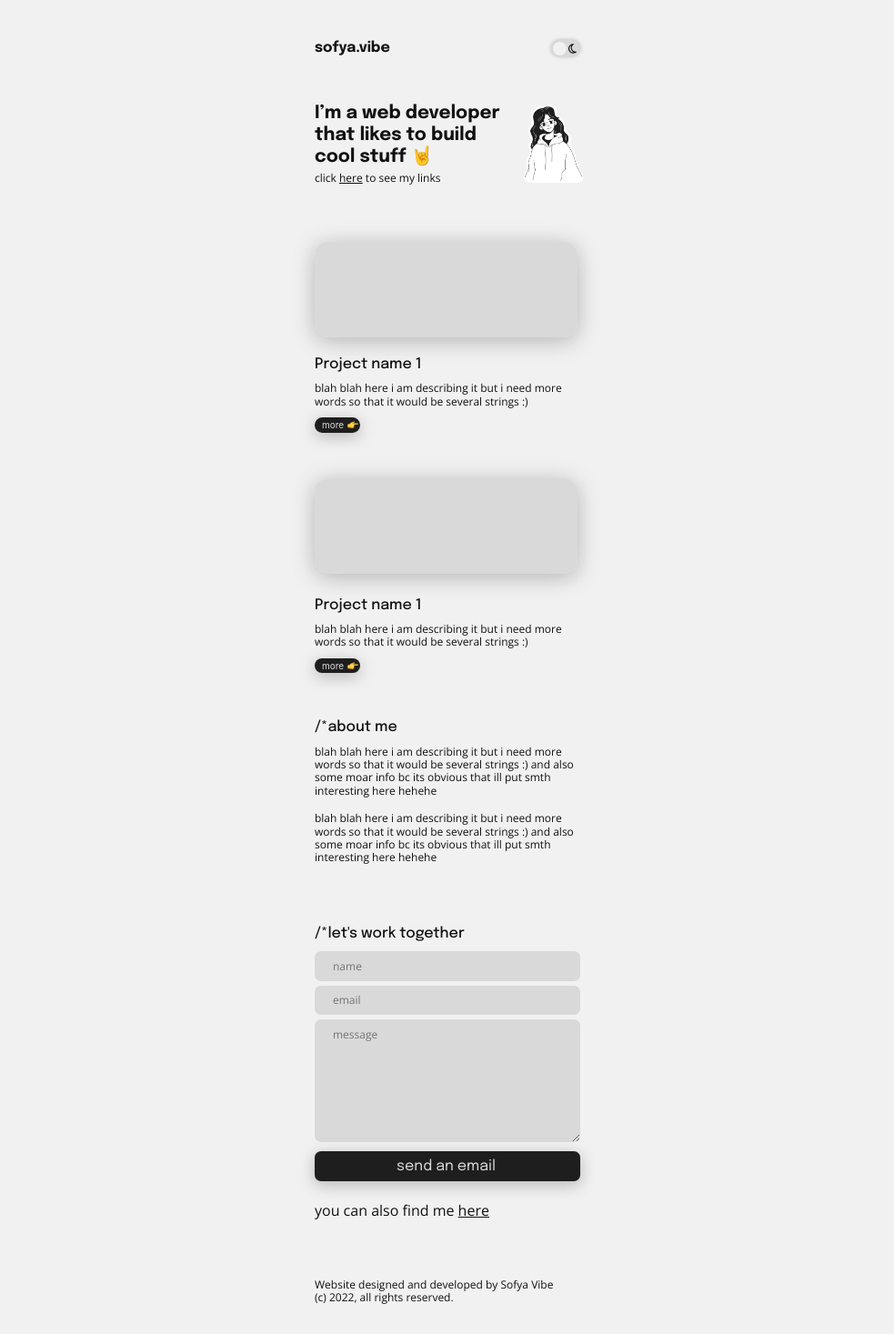
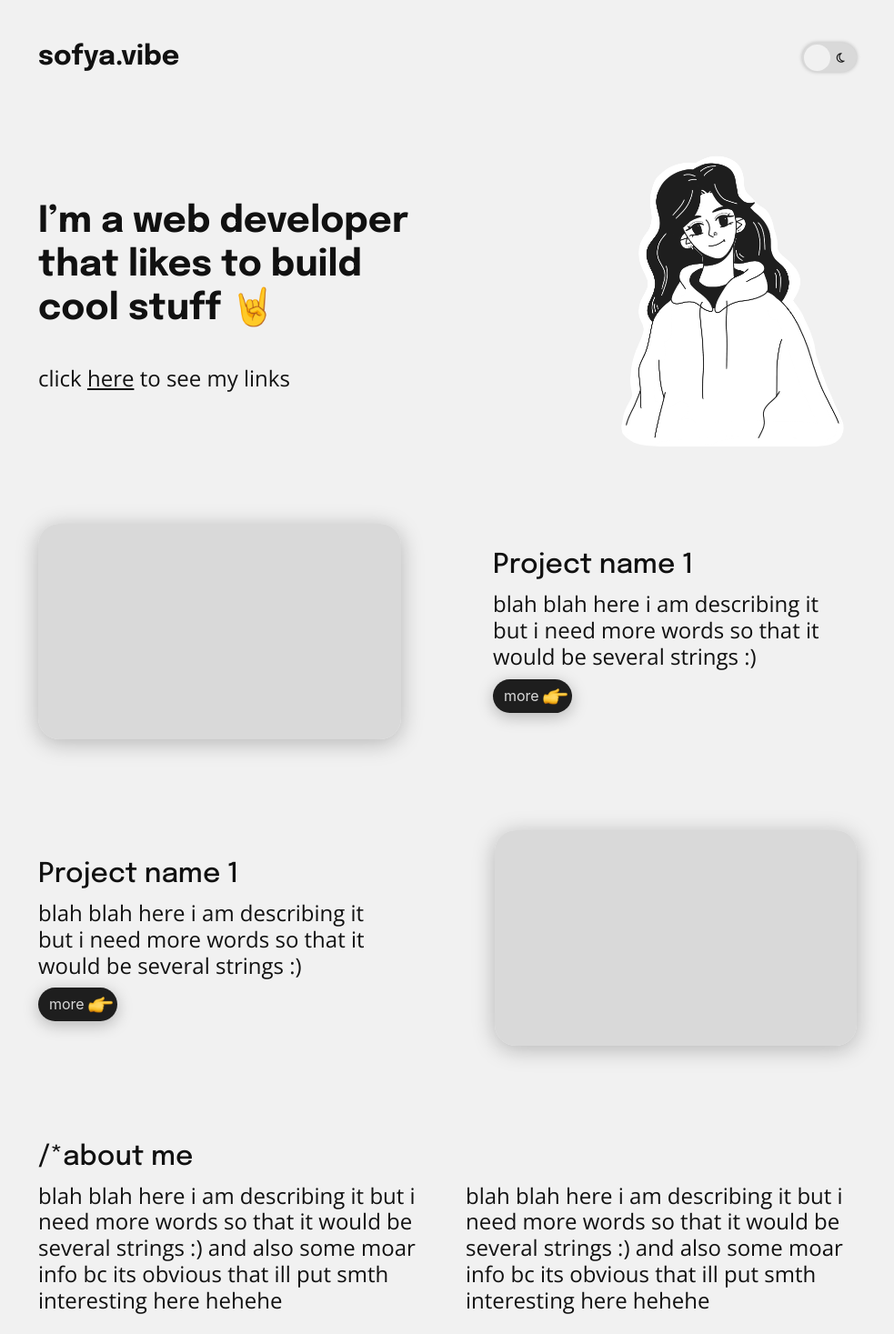
Before and after one commit to sonyavibe/portfolio-website, a plain HTML site: page index.html in a window 1280 px wide. Shown: the top 1467 px of the page at 91% size, without its empty margins (148-1131 px from the left). Drawn offline with nearby package versions, Linux system fonts and the light colour scheme.

Commit message:
Update key.css

```diff
--- a/key.css
+++ b/key.css
@@ -280,8 +280,275 @@ h2 {
 
 @media only screen and (min-width: 768px) {
 
-}
+  .top {
+    width: 578px;
+    margin-top: 50px;
+    margin-bottom: 80px;
+  }
+
+  h3 {
+    font-size: 20px;
+  }
+
+  .label {
+    display:flex;
+    width: 38px;
+    height: 20px;
+    border-radius: 20px;
+    padding: 0.5px;
+  }
+
+  .ball {
+    width: 19px;
+    height: 19px;
+    right: 19px;
+  }
+
+  .checkbox:checked + .label .ball {
+    transform: translateX(17px);
+  }
+
+  .img {
+    width: 200px;
+    height: auto;
+  }
+
+  h1 {
+    width: 285px;
+    height: 96px;
+    font-size: 27.5px;
+    margin-bottom: 32px;
+  }
+
+  p, a {
+    font-size: 16px;
+    }
+
+  .main {
+    height: 233.5px;
+    width: 578px;
+    margin-bottom: 80px;
+    }
+
+  h2 {
+    font-size: 20px;
+  }
+
+  .project-card {
+    flex-direction: row;
+    width: 578px;
+    margin-bottom: 80px;
+    justify-content: space-between;
+    align-items: center;
+    }
+
+  #pc, #pctext {
+    order: initial;
+  }
+
+  #pctext {
+    display: flex;
+    flex-direction: column;
+    width: 267px;
+  }
+
+  .pc {
+    width: 263.5px;
+    height: 158px;
+    border-radius: 15px;
+  }
+
+  .button1 {
+    width: 65px;
+    height: 25px;
+    font-size: 12px;
+    align-items: center;
+  }
+
+  .bimg {
+    width: 18px;
+    height: auto;
+  }
+
+  .about-me {
+    width: 578px;
+    margin-bottom: 50px;
+  }
+
+  .lwt {
+    width: 578px;
+  }
+
+  .lwtinside {
+    display: flex;
+    flex-direction: row;
+    justify-content: space-between;
+    align-items: center;
+    margin-top: 30px;
+    margin-bottom: 80px;
+  }
+
+  .smdiv {
+    align-self: center;
+    font-size: 20px;
+  }
+
+  .sm {
+    font-size: 20px;
+  }
 
 @media only screen and (min-width: 1000px) {
 
+  .top {
+    width: 900px;
+    margin-top: 50px;
+    margin-bottom: 80px;
+  }
+
+  h3 {
+    font-size: 30px;
+  }
+
+  .label {
+    display:flex;
+    width: 58px;
+    height: 30px;
+    border-radius: 30px;
+    padding: 1px;
+  }
+
+  .ball {
+    width: 29px;
+    height: 29px;
+    right: 29px;
+  }
+
+  .checkbox:checked + .label .ball {
+    transform: translateX(27px);
+  }
+
+  .img {
+    width: 300px;
+    height: auto;
+  }
+
+  h1 {
+    width: 450px;
+    height: 150px;
+    font-size: 40px;
+    margin-bottom: 32px;
+  }
+
+  p, a {
+    font-size: 24px;
+    }
+
+  .main {
+    height: auto;
+    width: 900px;
+    margin-bottom: 80px;
+    }
+
+  h2 {
+    font-size: 30px;
+  }
+
+  .project-card {
+    flex-direction: row;
+    width: 900px;
+    margin-bottom: 80px;
+    justify-content: space-between;
+    align-items: center;
+    }
+
+  #pc, #pctext {
+    order: initial;
+  }
+
+  #pctext {
+    display: flex;
+    flex-direction: column;
+    width: 400px;
+  }
+
+  .pc {
+    width: 398.5px;
+    height: 237px;
+    border-radius: 23px;
+  }
+
+  .button1 {
+    width: 87px;
+    height: 37px;
+    font-size: 16px;
+    align-items: center;
+    padding-left: 12px;
+  }
+
+  .button1:hover, .button2:hover {
+    filter: drop-shadow(0px 16px 47px rgba(73, 255, 81, 1));
+  }
+
+  .bimg {
+    width: 27px;
+    height: auto;
+  }
+
+  .about-me {
+    width: 900px;
+    margin-bottom: 80px;
+  }
+
+  .about-me-d {
+    display: flex;
+    flex-direction: row;
+    justify-content: space-between;
+  }
+
+  .amd {
+    width: 430px;
+  }
+
+  .lwt {
+    width: 900px;
+    margin-bottom: 80px;
+  }
+
+  .lwtinside {
+    display: flex;
+    flex-direction: row;
+    justify-content: space-between;
+    align-items: center;
+    margin-top: 30px;
+    margin-bottom: 80px;
+  }
+
+  .form1, .form2 {
+    width: 398.5px;
+    height: 50px;
+    font-size: 20px;
+  }
+
+  .form2 {
+    width: 379px;
+    height: 150px;
+  }
+
+  .button2 {
+    width: 420px;
+    height: 50px;
+    font-size: 20px;
+    padding-left: 140px;
+    margin-top: 10px;
+  }
+
+  .smdiv {
+    align-self: center;
+    font-size: 30px;
+  }
+
+  .sm {
+    font-size: 30px;
+  }
+
 }
```
